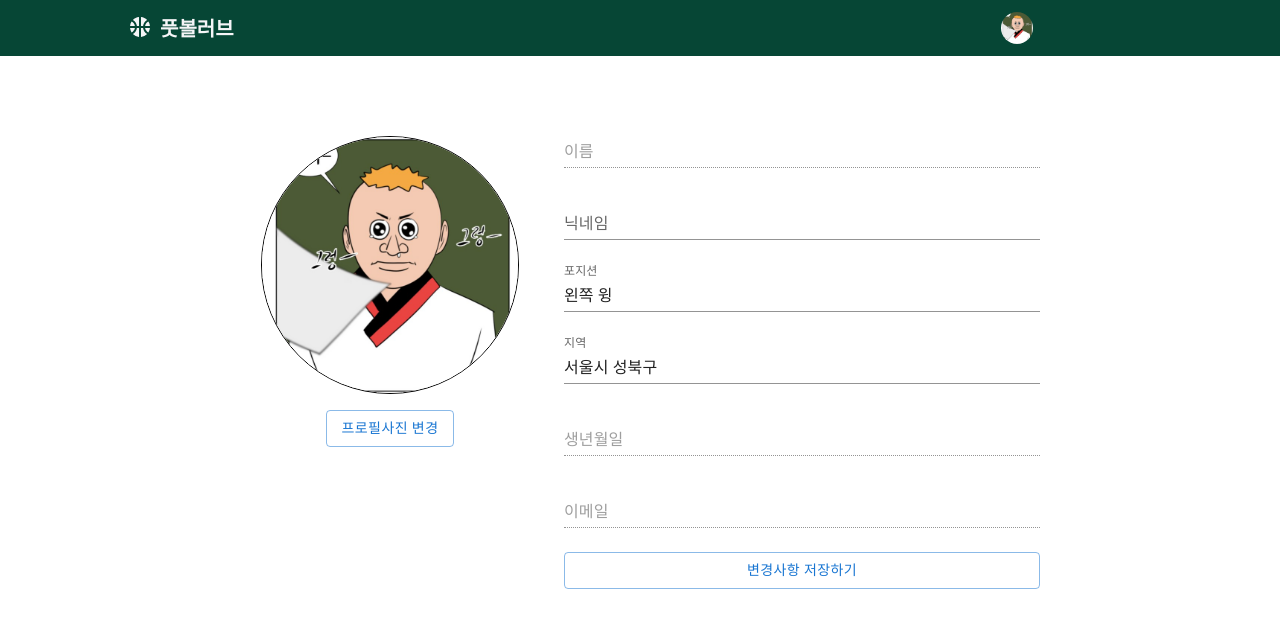
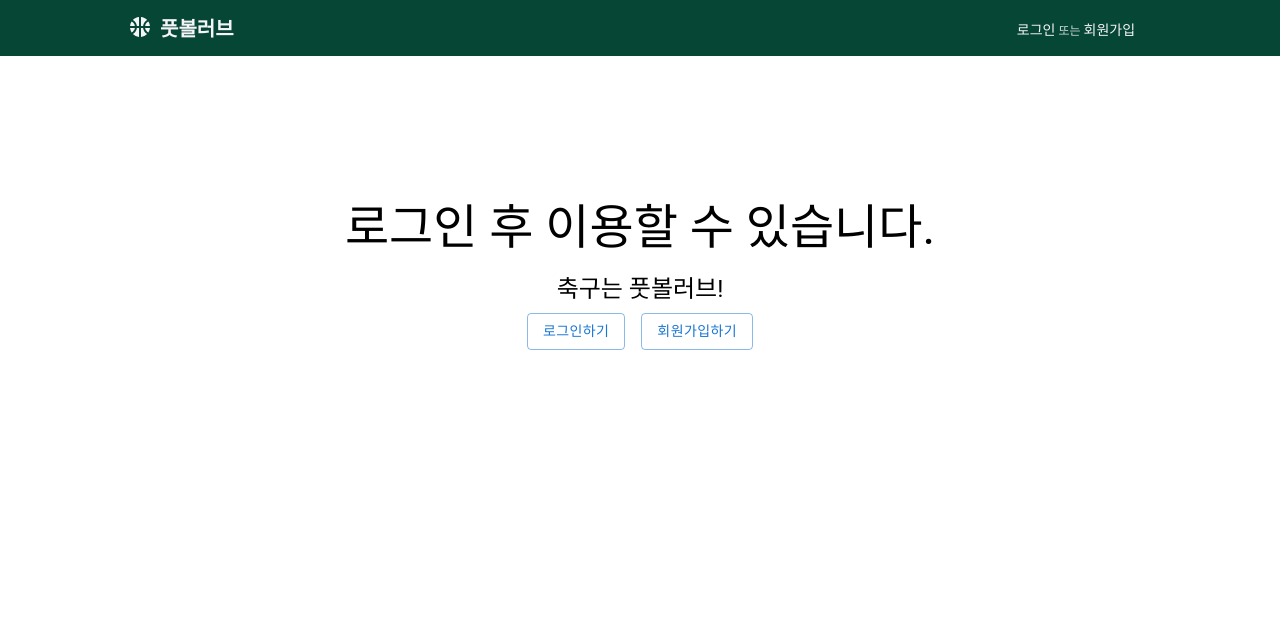
Before and after one commit to pjh612/FootBall_Love, a React (Create React App) app in the folder front/: page /profile in a window 1280 px wide. Shown: the top 628 px of the page. Built offline with nearby package versions, Linux system fonts and the light colour scheme; no server answers.

Commit message:
[feat]로그인 확인로직 리펙토링 및 글작성컴포넌트 생성

```diff
--- a/front/src/App.js
+++ b/front/src/App.js
@@ -2,7 +2,8 @@ import Navbar from "./components/NavBar/Navbar";
 import LandingPage from "./components/MainContainer/LandingPage";
 import JoinPage from "./components/Join/JoinPage";
 import Login from "./components/Login/Login";
-import Profile from "./components/Profile/Profile";
+import ProfileContainer from "./components/Profile/ProfileContainer";
+import WriteContainer from "./components/Write/WriteContainer";
 import Team from "./components/Team/Team";
 import Logout from "./components/Logout/Logout";
 import { getUserInfo } from "./axios/axios";
@@ -10,7 +11,7 @@ import { BrowserRouter, Route, Routes } from "react-router-dom";
 import { useState, useEffect } from "react";
 
 function App() {
-  const devENV = true;
+  const devENV = false;
   const [user, setUser] = useState(devENV);
   const [key, setKey] = useState(devENV);
 
@@ -22,6 +23,7 @@ function App() {
         })
         .catch((err) => {
           console.error(err);
+          alert("유저정보를 받아오는데 실패했습니다.");
         });
     } else {
       setUser(null);
@@ -36,7 +38,8 @@ function App() {
           <Route path="/" element={<LandingPage />} />
           <Route path="/join" element={<JoinPage />} />
           <Route path="/login" element={<Login setKey={setKey} />} />
-          <Route path="/profile" element={<Profile user={user} />} />
+          <Route path="/profile" element={<ProfileContainer user={user} />} />
+          <Route path="/write" element={<WriteContainer user={user} />} />
           <Route path="/team" element={<Team />} />
           <Route path="/logout" element={<Logout setKey={setKey} />} />
         </Routes>
--- a/front/src/axios/axios.js
+++ b/front/src/axios/axios.js
@@ -6,9 +6,9 @@ export function sendJoinData(data) {
   return axios({
     method: "post",
     headers: {
-      "content-type": "application/json",
+      "content-type": "application/json; charset=UTF-8",
     },
-    url: `http://127.0.0.1:8080/member`, // 3000 을 8080으로바까야함.
+    url: `https://love.fbl.p-e.kr/member`, // 3000 을 8080으로바까야함.
     data: jsonData,
   });
 }
@@ -20,7 +20,7 @@ export function sendLoginData(data) {
     headers: {
       "content-type": "application/json",
     },
-    url: `http://127.0.0.1:8080/member/login_jwt/${data.id}`,
+    url: `https://love.fbl.p-e.kr/member/login_jwt/${data.id}`,
     data: jsonData,
   });
 }
@@ -28,6 +28,6 @@ export function sendLoginData(data) {
 export function getUserInfo(key) {
   return axios({
     method: "get",
-    url: `http://127.0.0.1:8080/member/${key}`,
+    url: `https://love.fbl.p-e.kr/member/${key}`,
   });
 }
--- a/front/src/components/CheckLogin.jsx
+++ b/front/src/components/CheckLogin.jsx
@@ -1,15 +1,15 @@
 import React from "react";
+import LoginPlz from "./ErrorPage/LoginPlz";
 
-const CheckLogin = ({user, children}) => {
-
-    if (!user) {
-      return <p>로그인 후 진행하실 수 있습니다.</p>;
-    }
-    if (user) {
-      return React.cloneElement(children, {
-        user: user
-      })
+const CheckLogin = ({ user, children }) => {
+  if (!user) {
+    return <LoginPlz></LoginPlz>;
   }
-}
+  if (user) {
+    return React.cloneElement(children, {
+      user: user,
+    });
+  }
+};
 
 export default CheckLogin;
--- /dev/null
+++ b/front/src/components/ErrorPage/LoginPlz.jsx
@@ -0,0 +1,47 @@
+import Box from "@mui/material/Box";
+import Typography from "@mui/material/Typography";
+import Button from "@mui/material/Button";
+import Stack from "@mui/material/Stack";
+import { useNavigate } from "react-router-dom";
+
+const LoginPlz = () => {
+  const navigate = useNavigate();
+  const navToLogin = () => {
+    navigate("/login");
+  };
+  const navToJoin = () => {
+    navigate("/join");
+  };
+
+  return (
+    <Box
+      sx={{
+        width: "100%",
+        maxWidth: 1000,
+        margin: "auto",
+        marginTop: 18,
+        display: "flex",
+        justifyContent: "center",
+        flexDirection: "column",
+        alignItems: "center",
+      }}
+    >
+      <Typography variant="h3" gutterBottom component="div">
+        로그인 후 이용할 수 있습니다.
+      </Typography>
+      <Typography variant="h5" gutterBottom component="div">
+        축구는 풋볼러브!
+      </Typography>
+      <Stack direction="row" spacing={2}>
+        <Button onClick={navToLogin} variant="outlined">
+          로그인하기
+        </Button>
+        <Button onClick={navToJoin} variant="outlined">
+          회원가입하기
+        </Button>
+      </Stack>
+    </Box>
+  );
+};
+
+export default LoginPlz;
--- a/front/src/components/Join/Join.jsx
+++ b/front/src/components/Join/Join.jsx
@@ -1,39 +1,41 @@
-import TextField from '@mui/material/TextField';
-import Box from '@mui/material/Box';
-import Typography from '@mui/material/Typography';
-import Button from '@mui/material/Button';
-import {sendJoinData} from "../../axios/axios";
-import SportsBasketballIcon from '@mui/icons-material/SportsBasketball';
-import Avatar from '@mui/material/Avatar';
-import {useState, useEffect} from 'react';
-import {useNavigate} from 'react-router-dom';
+import TextField from "@mui/material/TextField";
+import Box from "@mui/material/Box";
+import Typography from "@mui/material/Typography";
+import Button from "@mui/material/Button";
+import { sendJoinData } from "../../axios/axios";
+import SportsBasketballIcon from "@mui/icons-material/SportsBasketball";
+import Avatar from "@mui/material/Avatar";
+import { useState, useEffect } from "react";
+import { useNavigate } from "react-router-dom";
 
 const Join = () => {
   const [joinSuccess, setJoinSuccess] = useState(false);
   const navigate = useNavigate();
 
   useEffect(() => {
-      if(joinSuccess) {
-        navigate('/login');
+    if (joinSuccess) {
+      navigate("/login");
     }
-    }, [joinSuccess, navigate])
+  }, [joinSuccess, navigate]);
 
   const handleSubmit = (e) => {
     e.preventDefault();
-        const data = { id :e.target.id.value,
-                pwd : e.target.pwd.value,
+    const data = {
+      id: e.target.id.value,
+      pwd: e.target.pwd.value,
       nickname: e.target.nickname.value,
       address: {
-                    city: '서울',
-                    street: e.target.address.value,
-                    zipcode: '122'},
+        city: "123",
+        street: "123",
+        zipcode: "122",
+      },
       name: e.target.name.value,
       birth: e.target.birth.value,
       email: e.target.email.value,
       phone: e.target.phone.value,
-                type: 'NORMAL'
-            }
-
+      type: "NORMAL",
+    };
+    console.log(data);
     sendJoinData(data)
       .then(() => {
         setJoinSuccess(true);
@@ -41,80 +43,130 @@ const Join = () => {
       .catch((err) => {
         console.error(err);
       });
-    }
+  };
 
-    return(
-        <Box sx={{display: "flex",
+  return (
+    <Box
+      sx={{
+        display: "flex",
         justifyContents: "center",
-        flexDirection: 'column',
-        alignItems: 'center',
+        flexDirection: "column",
+        alignItems: "center",
         width: "450px",
         paddingTop: "50px",
         paddingBottom: "50px",
-        }}>
-            <Avatar sx={{ m: 1, bgcolor: 'black' }}>
+      }}
+    >
+      <Avatar sx={{ m: 1, bgcolor: "black" }}>
         <SportsBasketballIcon />
       </Avatar>
-            <Typography  variant="h4" sx={{fontWeight:'bold'}}>
+      <Typography variant="h4" sx={{ fontWeight: "bold" }}>
         풋볼러브 아이디 생성
       </Typography>
-          <Typography  variant="h7" sx={{mt: 0.5 }}>
+      <Typography variant="h7" sx={{ mt: 0.5 }}>
         주변 사람들과 즐기는 짜릿한 한판 승부, 풋볼러브에서!
       </Typography>
-          <Box component="form" onSubmit={handleSubmit} noValidate sx={{ mt: 1 , width: "450px"}}>
-            <TextField id="name" label="이름" variant="outlined" fullWidth name="name"
+      <Box
+        component="form"
+        onSubmit={handleSubmit}
+        noValidate
+        sx={{ mt: 1, width: "450px" }}
+      >
+        <TextField
+          id="name"
+          label="이름"
+          variant="outlined"
+          fullWidth
+          name="name"
           sx={{
-                    marginTop: '30px',
-                    display: 'block',
+            marginTop: "30px",
+            display: "block",
           }}
         />
-             <TextField id="birth" label="생년월일 (YYYYMMDD)" variant="outlined" type="birth" name="birth" margin="normal"
+        <TextField
+          id="birth"
+          label="생년월일 (YYYYMMDD)"
+          variant="outlined"
+          type="birth"
+          name="birth"
+          margin="normal"
           fullWidth
           sx={{
-                    marginTop: '20px',
-                    display: 'block',
+            marginTop: "20px",
+            display: "block",
           }}
         />
-            <TextField id="id" label="아이디" variant="outlined" name="id" margin="normal"
+        <TextField
+          id="id"
+          label="아이디"
+          variant="outlined"
+          name="id"
+          margin="normal"
           fullWidth
           sx={{
-                    marginTop: '40px',
-                    display: 'block',
+            marginTop: "40px",
+            display: "block",
           }}
         />
-            <TextField id="pwd" label="비밀번호" variant="outlined" type="password" name="pwd" margin="normal"
+        <TextField
+          id="pwd"
+          label="비밀번호"
+          variant="outlined"
+          type="password"
+          name="pwd"
+          margin="normal"
           fullWidth
           sx={{
-                    marginTop: '20px',
-                    display: 'block',
+            marginTop: "20px",
+            display: "block",
           }}
         />
-            <TextField id="nickname" label="닉네임" variant="outlined" name="nickname" margin="normal"
+        <TextField
+          id="nickname"
+          label="닉네임"
+          variant="outlined"
+          name="nickname"
+          margin="normal"
           fullWidth
           sx={{
-                    marginTop: '20px',
-                    display: 'block',
+            marginTop: "20px",
+            display: "block",
           }}
         />
-            <TextField id="phone" label="휴대폰번호" variant="outlined" name="phone" margin="normal"
+        <TextField
+          id="phone"
+          label="휴대폰번호"
+          variant="outlined"
+          name="phone"
+          margin="normal"
           fullWidth
           sx={{
-                    marginTop: '40px',
-                    display: 'block',
+            marginTop: "40px",
+            display: "block",
           }}
         />
-            <TextField id="email" label="이메일" variant="outlined" name="email" margin="normal"
+        <TextField
+          id="email"
+          label="이메일"
+          variant="outlined"
+          name="email"
+          margin="normal"
           fullWidth
           sx={{
-                    marginTop: '20px',
-                    display: 'block',
+            marginTop: "20px",
+            display: "block",
           }}
         />
-            <TextField id="address" label="주소" variant="outlined" name="address" margin="normal"
+        <TextField
+          id="address"
+          label="주소"
+          variant="outlined"
+          name="address"
+          margin="normal"
           fullWidth
           sx={{
-                    marginTop: '20px',
-                    display: 'block',
+            marginTop: "20px",
+            display: "block",
           }}
         />
 
@@ -128,7 +180,7 @@ const Join = () => {
         </Button>
       </Box>
     </Box>
-    )
-}
+  );
+};
 
 export default Join;
--- a/front/src/components/Profile/Profile.jsx
+++ b/front/src/components/Profile/Profile.jsx
@@ -1,7 +1,6 @@
-import CheckLogin from '../CheckLogin';
-import ProfileAvatar from './ProfileAvatar';
-import ProfileInfo from './ProfileInfo';
-import styled from 'styled-components';
+import ProfileAvatar from "./ProfileAvatar";
+import ProfileInfo from "./ProfileInfo";
+import styled from "styled-components";
 
 const FlexBox = styled.div`
   display: flex;
@@ -10,20 +9,18 @@ const FlexBox = styled.div`
 
 const AvatarWrapper = styled.div`
   width: 300px;
-    height:100%;
+  height: 100%;
 `;
 
 const InfoWrapper = styled.div`
   width: 500px;
-    height:100%;
+  height: 100%;
 `;
 
-
-const Profile = ({user}) => {
-
-    return(
+const Profile = ({ user }) => {
+  console.log(user);
+  return (
     <>
-            <CheckLogin user={user}>
       <FlexBox>
         <AvatarWrapper>
           <ProfileAvatar userImg={user}></ProfileAvatar>
@@ -32,9 +29,8 @@ const Profile = ({user}) => {
           <ProfileInfo user={user}></ProfileInfo>
         </InfoWrapper>
       </FlexBox>
-            </CheckLogin>
     </>
-    )
-}
+  );
+};
 
 export default Profile;
--- /dev/null
+++ b/front/src/components/Profile/ProfileContainer.jsx
@@ -0,0 +1,12 @@
+import CheckLogin from "../CheckLogin";
+import Profile from "./Profile";
+
+const ProfileContainer = ({ user }) => {
+  return (
+    <CheckLogin user={user}>
+      <Profile></Profile>
+    </CheckLogin>
+  );
+};
+
+export default ProfileContainer;
--- a/front/src/components/Write/Write.jsx
+++ b/front/src/components/Write/Write.jsx
@@ -1,19 +1,61 @@
 import Box from "@mui/material/Box";
 import TextField from "@mui/material/TextField";
-import CheckLogin from "../CheckLogin";
 
 const Write = ({ user }) => {
+  const handleSubmit = (e) => {
+    e.preventDefault();
+    const data = {
+      name: user.name,
+      id: user.id,
+    };
+    return data;
+  };
+
   return (
-    <CheckLogin>
-      <Box
+    <Box
+      component="form"
+      onSubmit={handleSubmit}
+      sx={{
+        width: 800,
+        maxWidth: "100%",
+        display: "flex",
+        flexDirection: "column",
+        justifyContent: "center",
+        alignItems: "center",
+        margin: "auto",
+        border: "1px solid black",
+        padding: 2,
+        mt: 3,
+        pb: 5,
+      }}
+    >
+      <TextField
+        id="title"
+        label="제목"
+        variant="outlined"
+        name="title"
+        margin="normal"
+        fullWidth
         sx={{
-          width: 500,
-          maxWidth: "100%",
+          marginTop: "20px",
+          display: "block",
         }}
-      >
-        <TextField fullWidth label="fullWidth" id="fullWidth" />
-      </Box>
-    </CheckLogin>
+      />
+      <TextField
+        id="content"
+        label="내용"
+        variant="outlined"
+        name="content"
+        margin="normal"
+        multiline
+        rows={10}
+        fullWidth
+        sx={{
+          marginTop: "20px",
+          display: "block",
+        }}
+      />
+    </Box>
   );
 };
 
--- /dev/null
+++ b/front/src/components/Write/WriteContainer.jsx
@@ -0,0 +1,12 @@
+import Write from "./Write";
+import CheckLogin from "../CheckLogin";
+
+const WriteContainer = ({ user }) => {
+  return (
+    <CheckLogin user={user}>
+      <Write></Write>
+    </CheckLogin>
+  );
+};
+
+export default WriteContainer;
```
Lines whose indentation alone changed are shown as unchanged.
